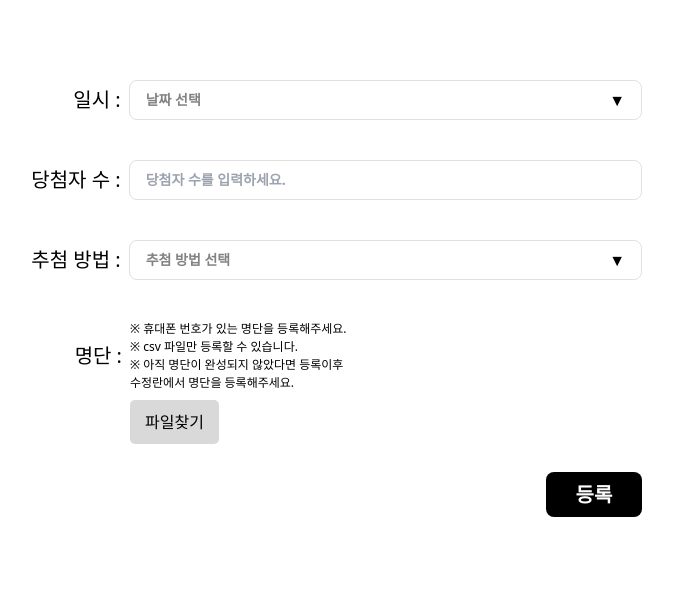
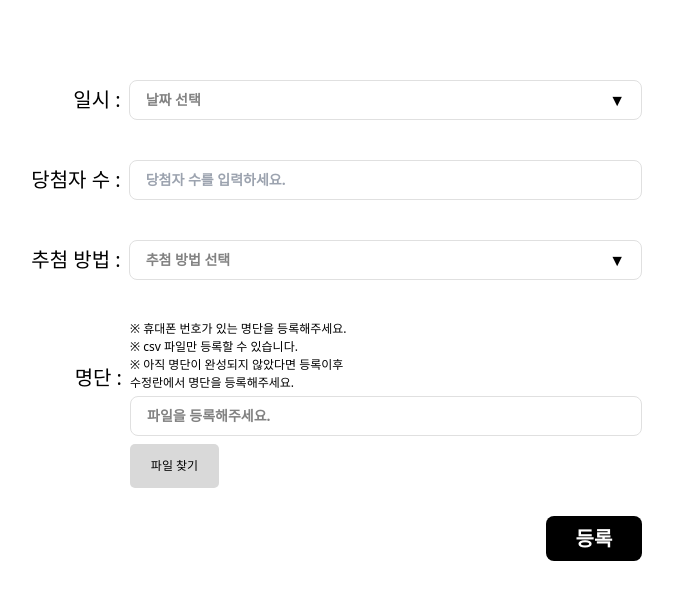
Before and after one commit to peach-patch/peach-picker, a Next.js app in the folder frontend/: page /register in a window 1280 px wide. Shown: the top 600 px of the page, without its empty margins (318-991 px from the left). Built offline with nearby package versions, Linux system fonts and the light colour scheme.

Commit message:
feat: add pc_winnerList

```diff
--- a/frontend/src/pages/register/index.jsx
+++ b/frontend/src/pages/register/index.jsx
@@ -35,6 +35,17 @@ export default function register() {
   useEffect(() => {
     console.log(winnerCnt);
   }, [winnerCnt]);
+  const [selectedFile, setSelectedFile] = useState("파일을 등록해주세요.");
+  const handleFile = (event) => {
+    const file = event.target.files[0];
+    // if (!file) return;
+    // if (file.type !== "text/csv") {
+    //   alert("CSV 파일만 업로드 가능합니다.");
+    //   return;
+    // }
+    setSelectedFile(file.name);
+    console.log("선택된 파일:", file.name);
+  };
   return (
     <div className="relative w-full flex flex-col justify-center items-center">
       <div
@@ -83,7 +94,7 @@ export default function register() {
         <div className="absoulte left-[110px] w-full h-[40px] flex flex-row items-center justify-start py-[8px] px-[16px] bg-[#fff] border-[1px] border-solid border-[#e0e0e0] rounded-[8px]">
           <input
             type="text"
-            className="flex-1 text-[14px] leading-[140%] font-['Noto_Sans'] font-black text-[#828282] line-clamp-1"
+            className="flex-1 text-[14px] leading-[140%]  font-black text-[#828282] line-clamp-1"
             placeholder="당첨자 수를 입력하세요."
             onChange={handleWinnerCnt}
           />
@@ -134,14 +145,28 @@ export default function register() {
           <br />※ 아직 명단이 완성되지 않았다면 등록이후
           <br />
           수정란에서 명단을 등록해주세요.
+          <div className="mt-1 absoulte left-[110px] w-full h-[40px] flex flex-row items-center justify-start py-[8px] px-[16px] bg-[#fff] border-[1px] border-solid border-[#e0e0e0] rounded-[8px]">
+            <div className=" flex-1 w-full text-[14px] leading-[140%] font-black text-[#828282] line-clamp-1">
+              {selectedFile}
+            </div>
+          </div>
           <div className="absolute flex items-center justify-center mt-2 w-[89px] h-[44px] bg-[#d9d9d9] rounded-[5px]">
-            <div className="absolute  text-[16px] text-center whitespace-nowrap">
-              파일찾기
-              <br />
-            </div>
+            <label style={{ cursor: "pointer" }} htmlFor="fileInput">
+              <div>
+                <input
+                  type="file"
+                  accept=".csv,.xlsx"
+                  id="fileInput"
+                  style={{ display: "none", cursor: "pointer" }}
+                  onChange={handleFile}
+                />
+                파일 찾기
+              </div>
+            </label>
           </div>
         </div>
       </div>
+
       <div className="z-1 relative w-1/2">
         <div className="absolute right-0 mt-20 w-[96px] h-[45px] flex flex-row items-center justify-center py-[6px] px-[16px] bg-[#000] rounded-[8px]">
           <div className="text-[20px] leading-[140%]  font-black text-[#fff] whitespace-nowrap">
```
